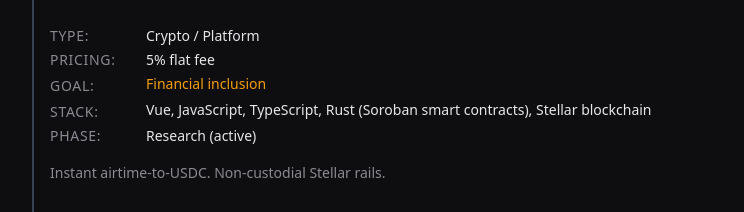
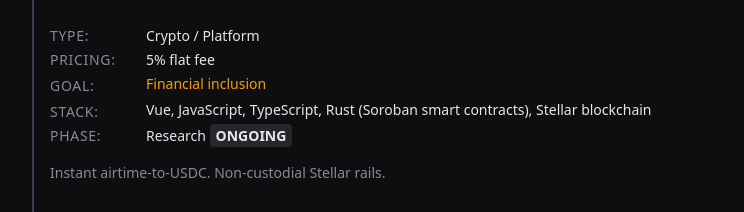
Before and after one commit to smngvlkz/Portfolio_V2, a Next.js app: page / in a window 1280 px wide. Shown: the part 1844-2056 px from the top of the page, without its empty margins (208-952 px from the left). Built offline with nearby package versions, Linux system fonts and the light colour scheme.

Commit message:
Updated ProductLog to reflect ongoing research status with enhanced display for active phases.

```diff
--- a/src/app/components/ProductLog.tsx
+++ b/src/app/components/ProductLog.tsx
@@ -80,7 +80,7 @@ export default function ProductLog() {
                             {product.statusNotes && product.statusNotes.length > 0 && (
                                 <div className="flex">
                                     <span className="text-text-muted w-24 uppercase tracking-wider">PHASE:</span>
-                                    <span className="text-text-primary">Research (active)</span>
+                                    <span className="text-text-primary">Research <span className="bg-text-muted/20 px-1.5 py-0.5 rounded-sm text-text-primary font-bold">ONGOING</span></span>
                                 </div>
                             )}
                         </div>
```
